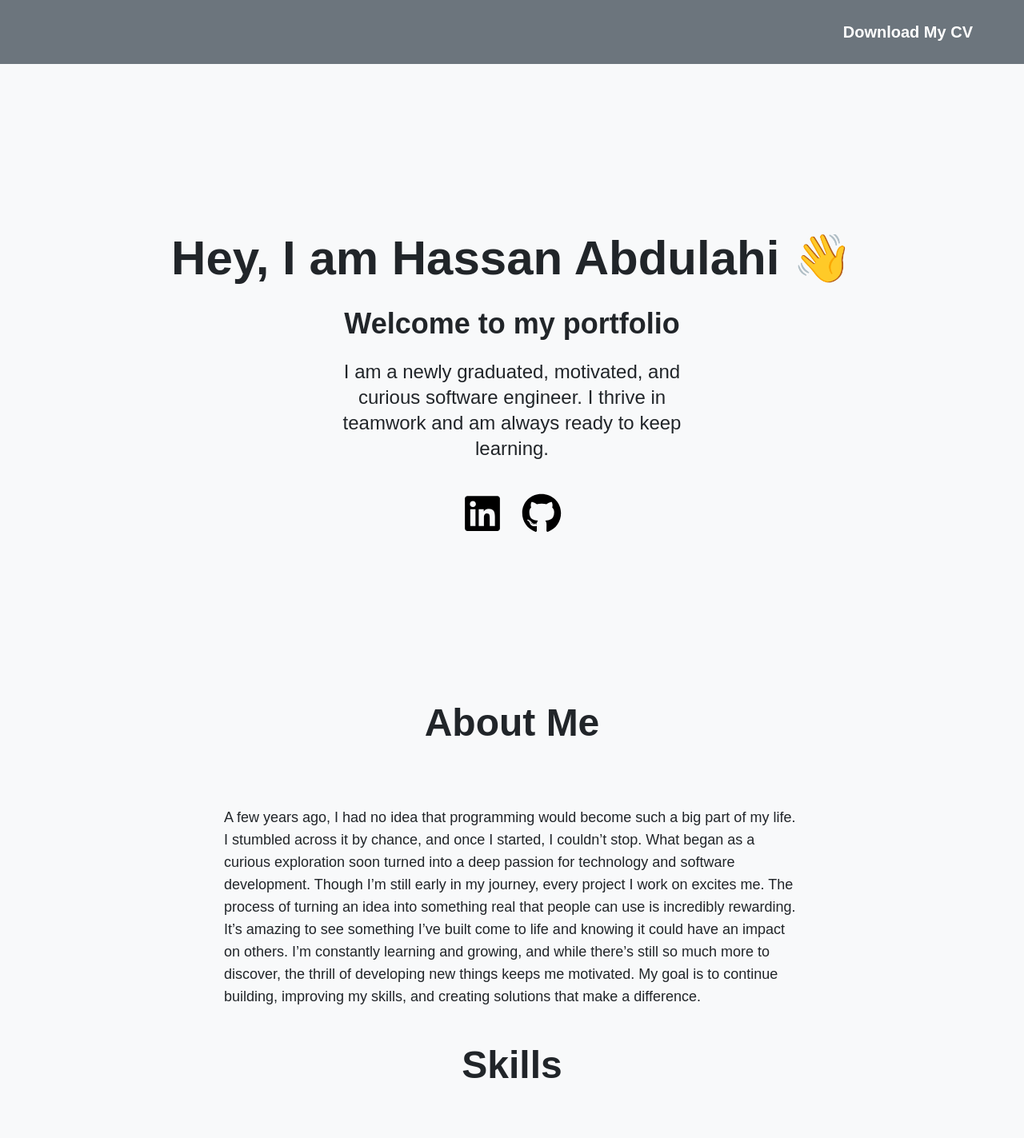
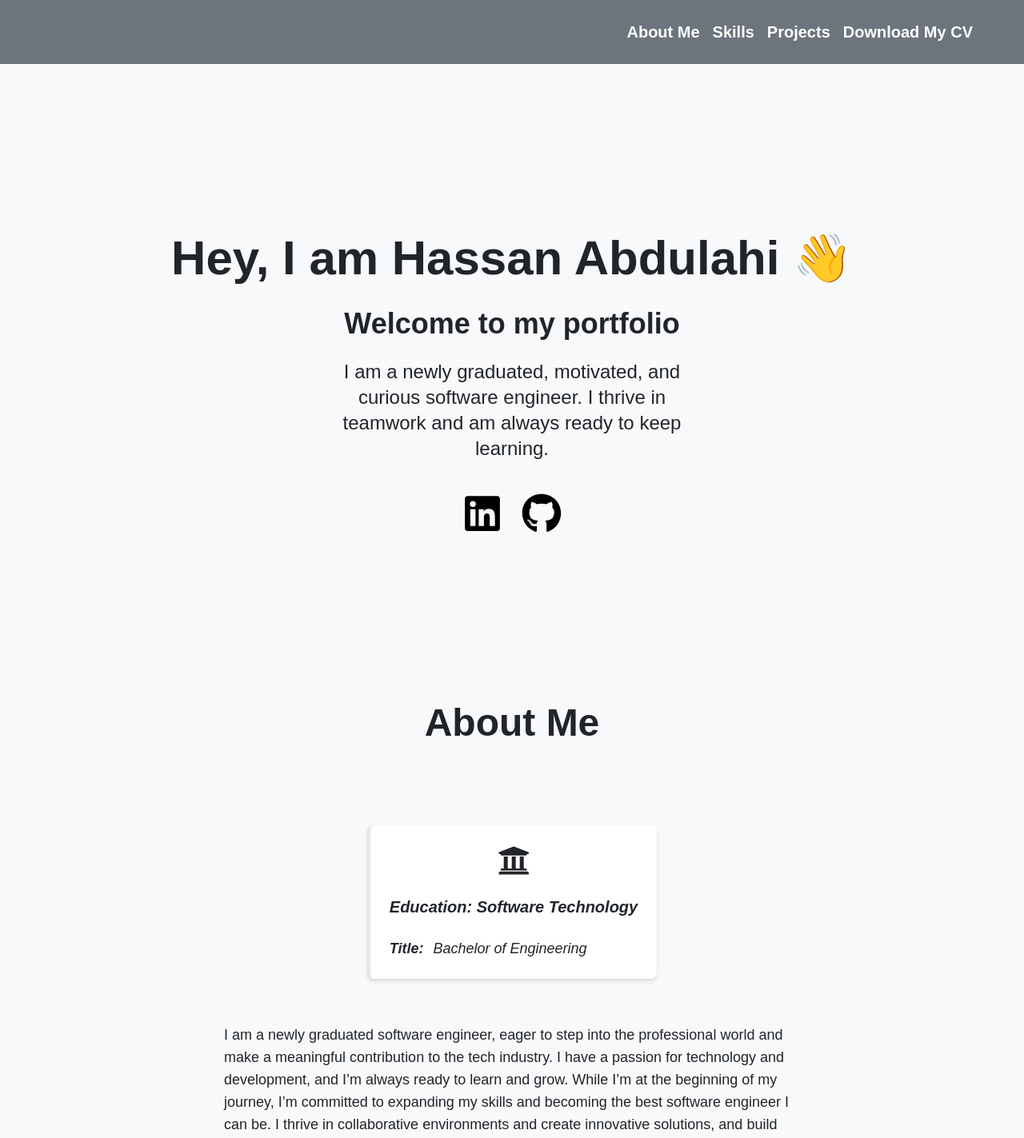
Before and after one commit to weasy1as/weasy1as.github.io, a Next.js app: page / in a window 1280 px wide. Shown: the top 1423 px of the page at 80% size. Built offline with nearby package versions, Linux system fonts and the light colour scheme.

Commit message:
created education and made changes to footer and navbar

```diff
--- a/src/app/globals.css
+++ b/src/app/globals.css
@@ -8,6 +8,10 @@
   --text: #212529;
   --accent: #0d6efd;
   --secondary-accent: #6c757d;
+}
+
+html {
+  scroll-behavior: smooth;
 }
 
 body {
--- a/src/components/AboutMe.tsx
+++ b/src/components/AboutMe.tsx
@@ -1,24 +1,39 @@
 import React from "react";
+import { FaUniversity } from "react-icons/fa";
 
 const AboutMe = () => {
   return (
     <div className="flex flex-col gap-8 justify-center items-center mb-12 ">
-      <h1 className="text-4xl md:text-5xl text-center md:text-start font-bold mb-12">
+      <h1
+        id="about"
+        className="text-4xl md:text-5xl text-center md:text-start font-bold mb-12"
+      >
         About Me
       </h1>
+
+      <div className="flex flex-col  gap-6 p-6 m-6 border-l-4 border-accent bg-white shadow-md rounded-lg hover:shadow-lg hover:scale-[1.05] transition-transform duration-300 ease-in-out">
+        <FaUniversity className="w-full flex justify-center" size={40} />
+        <h2 className="text-xl font-bold text-primary italic">
+          Education: Software Technology
+        </h2>
+        <div className="flex gap-3 italic">
+          <p className="text-lg font-semibold">Title:</p>
+          <p className="text-lg text-secondaryAccent">
+            Bachelor of Engineering
+          </p>
+        </div>
+      </div>
+
       <p className="text-secondaryaccent text-md md:text-lg md:max-w-3xl mx-auto px-6 ">
-        A few years ago, I had no idea that programming would become such a big
-        part of my life. I stumbled across it by chance, and once I started, I
-        couldn’t stop. What began as a curious exploration soon turned into a
-        deep passion for technology and software development. Though I’m still
-        early in my journey, every project I work on excites me. The process of
-        turning an idea into something real that people can use is incredibly
-        rewarding. It’s amazing to see something I’ve built come to life and
-        knowing it could have an impact on others. I’m constantly learning and
-        growing, and while there’s still so much more to discover, the thrill of
-        developing new things keeps me motivated. My goal is to continue
-        building, improving my skills, and creating solutions that make a
-        difference.
+        I am a newly graduated software engineer, eager to step into the
+        professional world and make a meaningful contribution to the tech
+        industry. I have a passion for technology and development, and I’m
+        always ready to learn and grow. While I’m at the beginning of my
+        journey, I’m committed to expanding my skills and becoming the best
+        software engineer I can be. I thrive in collaborative environments and
+        create innovative solutions, and build applications that make a
+        difference. I’m excited about the road ahead and am fully prepared to
+        dedicate myself to becoming a well-rounded and impactful developer.
       </p>
     </div>
   );
--- a/src/components/Footer.tsx
+++ b/src/components/Footer.tsx
@@ -7,7 +7,7 @@ const Footer = () => {
       <h1 className="text-3xl md:text-4xl text-white xl:text-5xl text-center md:text-start font-bold mb-12">
         Feel free to contact me at
       </h1>
-
+      <div className="gap-8">
         <div className="flex justify-center gap-8">
           <div>
             <h2 className="text-lg text-center text-white underline">Email</h2>
@@ -24,6 +24,47 @@ const Footer = () => {
             <FaLinkedin size={50} />
           </a>
         </div>
+        <div>
+          <ul className="flex gap-4 my-12 ">
+            <li>
+              <a
+                href="#about"
+                className=" bg-accent text-white rounded-md text-xl font-semibold hover:text-black hover:scale-110 transition-all duration-300"
+              >
+                About Me
+              </a>
+            </li>
+            <li>
+              <a
+                href="#skills"
+                className=" bg-accent text-white rounded-md text-xl font-semibold hover:text-black hover:scale-110 transition-all duration-300"
+              >
+                Skills
+              </a>
+            </li>
+            <li>
+              <a
+                href="#projects"
+                className=" bg-accent text-white rounded-md text-xl font-semibold hover:text-black hover:scale-110 transition-all duration-300"
+              >
+                Projects
+              </a>
+            </li>
+            <li>
+              <a
+                href="/CV.pdf"
+                download="Hassan_Abdulahi_CV"
+                className=" bg-accent text-white rounded-md text-xl font-semibold hover:text-black hover:scale-110 transition-all duration-300"
+              >
+                Download My CV
+              </a>
+            </li>
+          </ul>
+        </div>
+      </div>
+      <p className="text-sm md:text-base mt-6 text-center">
+        © {new Date().getFullYear()} Hassan Abdulahi. All rights reserved.
+      </p>
     </div>
   );
 };
--- a/src/components/Navbar.tsx
+++ b/src/components/Navbar.tsx
@@ -1,8 +1,49 @@
-import React from "react";
+"use client";
+import React, { useState } from "react";
+import { RxHamburgerMenu } from "react-icons/rx";
+import { AiOutlineClose } from "react-icons/ai";
 
 const Navbar = () => {
+  const [isOpen, setIsOpen] = useState(false);
+
+  const handleOpen = () => {
+    setIsOpen(!isOpen);
+  };
   return (
-    <div className="bg-[#6c757d] w-full h-[80px] flex justify-center md:justify-end items-center gap-8 md:pr-16">
+    <div className="bg-[#6c757d] w-full h-[80px] flex justify-end sm:justify-center md:justify-end items-center gap-8 pr-10 sm:pr-16">
+      <button
+        onClick={handleOpen}
+        className="sm:hidden text-white cursor-pointer bg-transparent"
+      >
+        {isOpen ? <AiOutlineClose size={30} /> : <RxHamburgerMenu size={30} />}
+      </button>
+
+      <ul className="hidden sm:flex gap-4">
+        <li>
+          <a
+            href="#about"
+            className=" bg-accent text-white rounded-md text-xl font-semibold hover:text-black hover:scale-110 transition-all duration-300"
+          >
+            About Me
+          </a>
+        </li>
+        <li>
+          <a
+            href="#skills"
+            className=" bg-accent text-white rounded-md text-xl font-semibold hover:text-black hover:scale-110 transition-all duration-300"
+          >
+            Skills
+          </a>
+        </li>
+        <li>
+          <a
+            href="#projects"
+            className=" bg-accent text-white rounded-md text-xl font-semibold hover:text-black hover:scale-110 transition-all duration-300"
+          >
+            Projects
+          </a>
+        </li>
+        <li>
           <a
             href="/CV.pdf"
             download="Hassan_Abdulahi_CV"
@@ -10,6 +51,49 @@ const Navbar = () => {
           >
             Download My CV
           </a>
+        </li>
+      </ul>
+      {isOpen && (
+        <ul className="absolute top-[80px] left-0 w-full h-[20vh] bg-[#6c757d] flex flex-col flex-wrap gap-6 p-6 sm:hidden">
+          <li>
+            <a
+              href="#about"
+              className="text-xl text-white font-semibold hover:text-accent transition-all duration-300"
+              onClick={() => setIsOpen(false)}
+            >
+              About Me
+            </a>
+          </li>
+          <li>
+            <a
+              href="#skills"
+              className="text-xl text-white font-semibold hover:text-accent transition-all duration-300"
+              onClick={() => setIsOpen(false)}
+            >
+              Skills
+            </a>
+          </li>
+          <li>
+            <a
+              href="#projects"
+              className="text-xl text-white font-semibold hover:text-accent transition-all duration-300"
+              onClick={() => setIsOpen(false)}
+            >
+              Projects
+            </a>
+          </li>
+          <li>
+            <a
+              href="/CV.pdf"
+              download="Hassan_Abdulahi_CV"
+              className="text-xl text-white font-semibold hover:text-accent transition-all duration-300"
+              onClick={() => setIsOpen(false)}
+            >
+              Download My CV
+            </a>
+          </li>
+        </ul>
+      )}
     </div>
   );
 };
--- a/src/components/Projects.tsx
+++ b/src/components/Projects.tsx
@@ -39,7 +39,10 @@ const Projects = () => {
 
   return (
     <div className="w-full flex flex-col items-center py-16 bg-background text-text px-6">
-      <h1 className="font-bold text-4xl md:text-5xl mb-12 text-center">
+      <h1
+        id="projects"
+        className="font-bold text-4xl md:text-5xl mb-12 text-center"
+      >
         Personal Projects
       </h1>
 
@@ -49,14 +52,12 @@ const Projects = () => {
             key={index}
             className="flex flex-col gap-4 p-6 border-l-4 border-accent bg-white shadow-lg rounded-lg hover:shadow-xl hover:scale-[1.03] transition-transform transform duration-200"
           >
-            <a href={project.link}>
             <h2 className="text-2xl font-semibold text-accent">
               {project.name}
             </h2>
             <p className="text-lg text-secondaryAccent">
               {project.description}
             </p>
-            </a>
 
             <div className="flex gap-4 items-center">
               <span className="font-semibold">Tech Used:</span>
@@ -68,6 +69,12 @@ const Projects = () => {
                 ))}
               </div>
             </div>
+            <a
+              href={project.link}
+              className="flex justify-center items-center bg-[rgb(108,117,125)] w-auto h-[40px] gap-4 p-6 border-l-4 text-white font-semibold hover:text-black border-accent bg-secondaryaccent shadow-lg rounded-lg "
+            >
+              Github Link
+            </a>
           </div>
         ))}
       </div>
--- a/src/components/Skills.tsx
+++ b/src/components/Skills.tsx
@@ -36,7 +36,9 @@ const Skills = () => {
   ];
   return (
     <div className="w-full flex flex-col justify-center items-center gap-4 mb-12 ">
-      <h1 className="font-bold text-5xl">Skills</h1>
+      <h1 id="skills" className="font-bold text-5xl">
+        Skills
+      </h1>
       <div className="grid grid-cols-2 md:grid-cols-4 pt-12 gap-8">
         {skills.map((skill, index) => (
           <div
```
Lines whose indentation alone changed are shown as unchanged.
